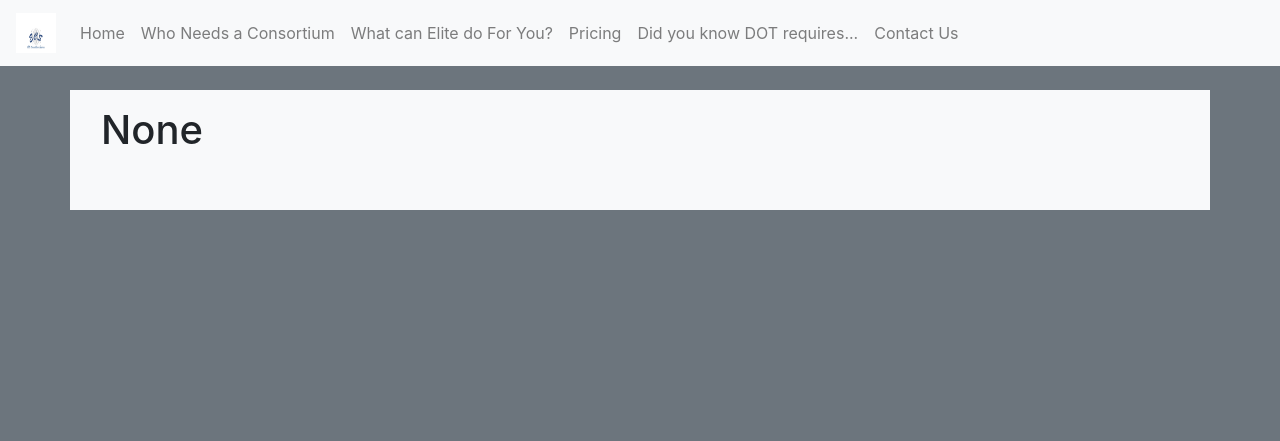
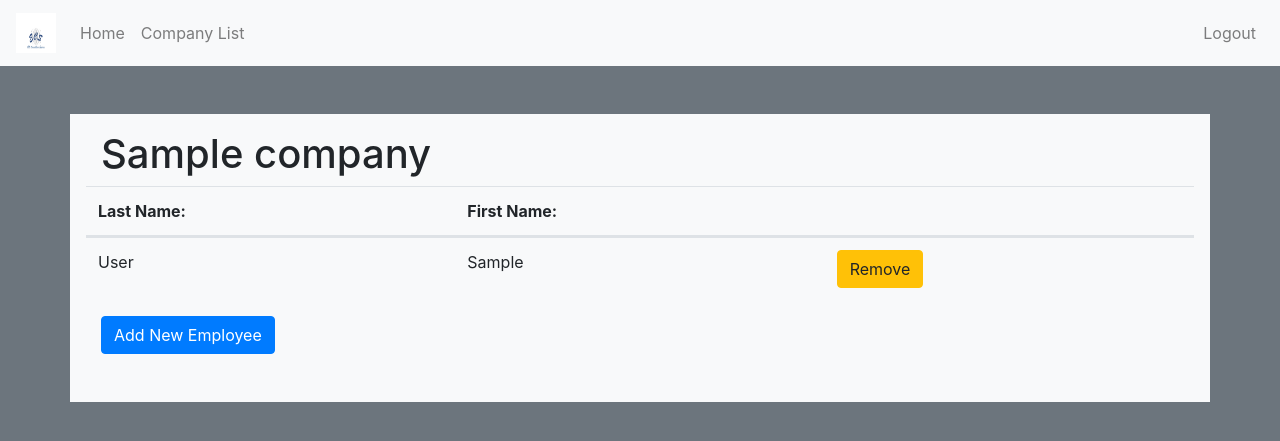
Before and after one commit to mellora/EliteConsortiumWebSite, a Django app: a page that uses RandomPuller/templates/RandomPuller/included/navbar.html in a window 1280 px wide. Shown: the top 441 px of the page. Run offline with Django 3.2, Linux system fonts and the light colour scheme; tables that the repository leaves empty hold one stand-in row (values such as "Sample post"); some libraries are stand-ins or nearby versions.

Commit message:
Added functionality to remove employees and companies from site

```diff
--- a/MainSite/templates/MainSite/included/navbar.html
+++ b/MainSite/templates/MainSite/included/navbar.html
@@ -1,6 +1,6 @@
 {% load static %}
 
-<nav class="navbar navbar-expand-lg navbar-light bg-light sticky-top">
+<nav class="navbar navbar-expand-lg navbar-light bg-light sticky-top mb-5">
     <a class="navbar-brand" href="{% url 'MainSite:index' %}">
         <img src="{% static 'MainSite/images/elite_consortium_services_icon.jpg' %}" width="40" height="40" alt="" loading="lazy">
     </a>
--- a/RandomPuller/templates/RandomPuller/company_employees.html
+++ b/RandomPuller/templates/RandomPuller/company_employees.html
@@ -13,14 +13,32 @@
     </div>
     <div class="row">
         <div class="col">
-            <table>
+            <table class="table">
+                <thead>
+                <tr class="row">
+                    <th class="col">Last Name:</th>
+                    <th class="col">First Name:</th>
+                    <th class="col"></th>
+                </tr>
+                </thead>
+                <tbody>
                 {% for employee in employees %}
-                <tr>
-                    <td>{{ employee.last_name }}</td>
-                    <td>{{ employee.first_name }}</td>
+                <tr class="row">
+                    <td class="col">{{ employee.last_name }}</td>
+                    <td class="col">{{ employee.first_name }}</td>
+                    <td class="col">
+                        <a href="{% url 'RandomPuller:delete_employee' employee.pk %}"
+                           class="btn btn-warning">Remove</a>
+                    </td>
                 </tr>
                 {% endfor %}
+                </tbody>
             </table>
+        </div>
+    </div>
+    <div class="row">
+        <div class="col">
+            <a href="#" class="btn btn-primary">Add New Employee</a>
         </div>
     </div>
 </div>
--- a/RandomPuller/templates/RandomPuller/included/navbar.html
+++ b/RandomPuller/templates/RandomPuller/included/navbar.html
@@ -1,6 +1,6 @@
 {% load static %}
 
-<nav class="navbar navbar-expand-lg navbar-light bg-light sticky-top">
+<nav class="navbar navbar-expand-lg navbar-light bg-light sticky-top mb-5">
     <a class="navbar-brand" href="{% url 'MainSite:index' %}">
         <img src="{% static 'MainSite/images/elite_consortium_services_icon.jpg' %}" width="40" height="40" alt="" loading="lazy">
     </a>
@@ -14,21 +14,13 @@
                 <a class="nav-link" href="{% url 'MainSite:index' %}">Home <span class="sr-only">(current)</span></a>
             </li>
             <li class="nav-item">
-                <a class="nav-link" href="{% url 'MainSite:who_needs_a_consortium' %}">Who Needs a Consortium</a>
+                <a class="nav-link" href="{% url 'RandomPuller:index' %}">Company List</a>
             </li>
+        </ul>
+        <ul class="navbar-nav ml-auto">
             <li class="nav-item">
-                <a class="nav-link" href="{% url 'MainSite:what_can_elite_do_for_you' %}">What can Elite do For You?</a>
-            </li>
-            <li class="nav-item">
-                <a class="nav-link" href="{% url 'MainSite:pricing' %}">Pricing</a>
-            </li>
-            <li class="nav-item">
-                <a class="nav-link" href="{% url 'MainSite:did_you_know_dot_requires' %}">Did you know DOT requires...</a>
-            </li>
-            <li class="nav-item">
-                <a class="nav-link" href="{% url 'MainSite:contact_us' %}">Contact Us</a>
+                <a class="nav-link" href="#">Logout</a>
             </li>
         </ul>
     </div>
 </nav>
-<br>
--- a/RandomPuller/urls.py
+++ b/RandomPuller/urls.py
@@ -7,4 +7,6 @@
 urlpatterns = [
     path('', views.index, name='index'),
     path('company/<slug:name_of_company>/', views.company_employees, name='company_employees'),
+    path('delete/employee/<int:pk>', views.delete_employee, name='delete_employee'),
+    path('delete/company/<int:pk>', views.delete_company, name='delete_company'),
 ]
--- a/RandomPuller/views.py
+++ b/RandomPuller/views.py
@@ -3,8 +3,6 @@
 import random
 
 from .models import Company, Employee
-
-SHUFFLE_NUMBER = 5
 
 
 # Create your views here.
@@ -18,15 +16,32 @@
 
 
 def company_employees(request, name_of_company):
-    if request.method == 'POST':
-        company_name = name_of_company.replace('_', ' ')
-        company = Company.objects.filter(name=company_name).first()
-        employees = Employee.objects.filter(company_name=company)
-    else:
-        company = None
-        employees = None
+    company_name = name_of_company.replace('_', ' ')
+    company = Company.objects.filter(name=company_name).first()
+    employees = Employee.objects.filter(company_name=company)
+
     context = {
         'company': company,
         'employees': employees,
     }
     return render(request, 'RandomPuller/company_employees.html', context)
+
+
+def add_company(request):
+    pass
+
+
+def delete_company(request, pk):
+    Company.objects.filter(pk=pk).delete()
+    return redirect('RandomPuller:index')
+
+
+def add_employee(request):
+    pass
+
+
+def delete_employee(request, pk):
+    employee = Employee.objects.filter(pk=pk).first()
+    company = Company.objects.filter(pk=employee.company_name.pk).first()
+    Employee.objects.filter(pk=pk).delete()
+    return redirect('RandomPuller:company_employees', name_of_company=company.name.replace(' ', '_'))
```
Also changed, not shown: RandomPuller/templates/RandomPuller/index.html (+25 -10 lines), RandomPuller/tests.py (+44 -7 lines).
